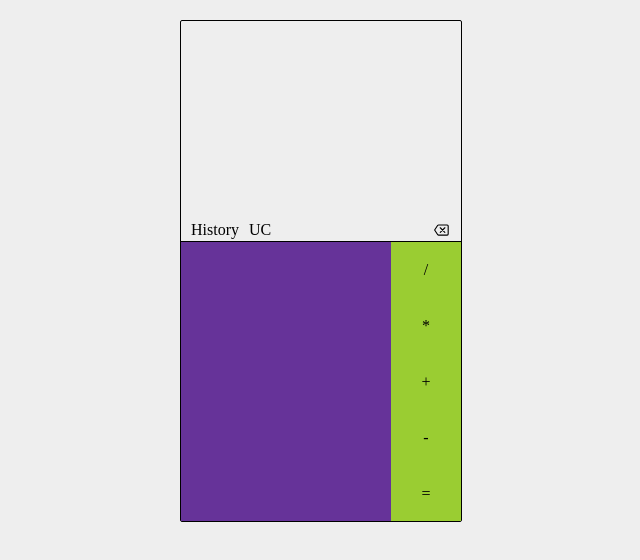
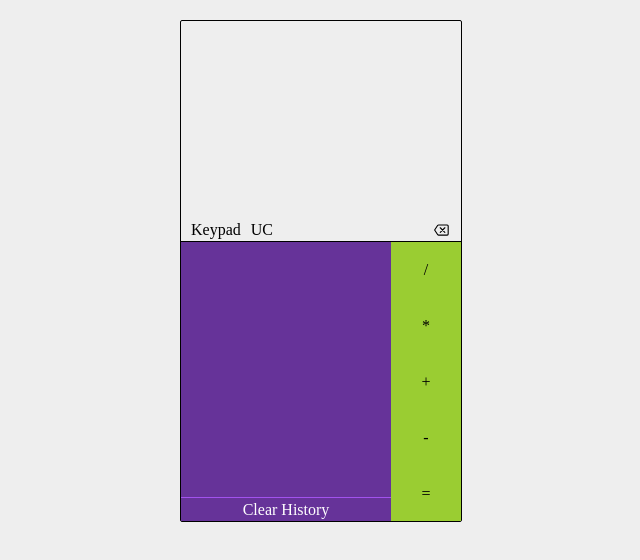
Before and after one commit to AhmdGoud/Advanced-Calculator, a plain HTML site: page index.html in a window 1280 px wide. Both pictures are taken after a click on the element "History". Shown: the whole page, without its empty margins (319-959 px from the left). Drawn offline with nearby package versions, Linux system fonts and the light colour scheme.

Commit message:
created the clear history feature

```diff
--- a/index.html
+++ b/index.html
@@ -26,7 +26,10 @@
         </div>
 
         <div class="input">
-            <div class="history"></div>
+            <div class="history-section">
+                <div class="history"></div>
+                <div class="clearbtn">Clear History</div>
+            </div>
             <ul>
                 <li id="clear" style="color: red;">C</li>
                 <li id="brackets">( )</li>
--- a/script.js
+++ b/script.js
@@ -55,7 +55,7 @@ clear.addEventListener('click', function(){
 
 const equal = document.getElementById('equal')
 equal.addEventListener('click', function(){
-    if (!arrayOfInputs.at(arrayOfInputs.length-1).match(/[+/\-*]/)){
+    if (arrayOfInputs.length > '0' && !arrayOfInputs.at(arrayOfInputs.length-1).match(/[+/\-*]/)){
         operationsForHistory()
         result.innerHTML = eval(result.innerHTML)
         arrayOfInputs = []
@@ -67,45 +67,53 @@ equal.addEventListener('click', function(){
 const histroyOperations = [];
 const history = document.querySelector('.history')
 function operationsForHistory(){
-
+    // single operation in history
     const singleOperation = {
         Expresion: result.innerHTML,
         theResult: eval(result.innerHTML)
     }
-    if (histroyOperations.length > 2){
+    if (histroyOperations.length > 9){
         histroyOperations.shift()
         histroyOperations.push(singleOperation);
     }else{
         histroyOperations.push(singleOperation);
     }
-
+    // storing at loacal storage
     window.localStorage.setItem('operations', JSON.stringify(histroyOperations))
     const operations = window.localStorage.getItem("operations")
     const parsOperations = JSON.parse(operations)
     history.innerHTML = ''
 
     for (ele of parsOperations){
+        // declaring variables
         const theOperation = document.createElement('div')
         theOperation.className = 'theoperation'
         const theExpresion = document.createElement('div')
         const theResultHistroy = document.createElement('div')
+        // assigning values
         theExpresion.innerHTML = ele.Expresion;
         theResultHistroy.innerHTML = ele.theResult
         theOperation.append(theExpresion, theResultHistroy)
-        history.append(theOperation)
+        history.prepend(theOperation)
     }
 }
 
-// clear history
-function clearHistory(){
-
-}
 
 // show history results
 const historyBtn = document.querySelector('.historybtn')
+const theHistory = document.querySelector('.history-section')
 historyBtn.addEventListener('click', function(){
-    history.classList.toggle('show-histroy')
+    theHistory.classList.toggle('show-histroy')
+    historyBtn.innerHTML === 'History' ? historyBtn.innerHTML = 'Keypad' : historyBtn.innerHTML = 'History'
 })
+
+// clear history
+const clearHistory = document.querySelector('.clearbtn')
+clearHistory.addEventListener('click', clearing)
+function clearing(){
+    window.localStorage.removeItem('operations')
+    history.innerHTML = '';
+}
 
 // the backspace and togcolor function
 const backspace = document.querySelector('.backspace')
--- a/style.css
+++ b/style.css
@@ -79,7 +79,7 @@ li{
 .togcolor{
     color: rgb(123, 24, 223);
 }
-.history{
+.history-section{
     width: 210px;
     height: 280px;
     background-color: rebeccapurple;
@@ -87,7 +87,8 @@ li{
     top: 1px;
     left: -210px;
     transition: .3s;
-
+    overflow-y: auto;
+    scrollbar-width: thin;
 }
 .history .theoperation{
     padding: 5px;
@@ -99,3 +100,17 @@ li{
 .show-histroy{
     left: 0;
 }
+.clearbtn{
+    position: absolute;
+    bottom: 0;
+    left: 0;
+    width: 100%;
+    text-align: center;
+    border-top: 1px solid rgb(162, 82, 238);
+    color: white;
+    cursor: pointer;
+    padding: 3px 0;
+}
+.clearbtn:hover{
+    background-color: rgb(164, 79, 245);
+}
```
